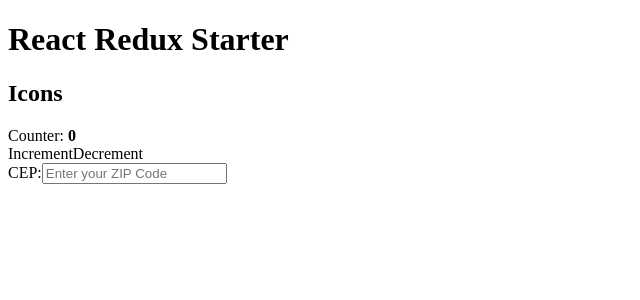
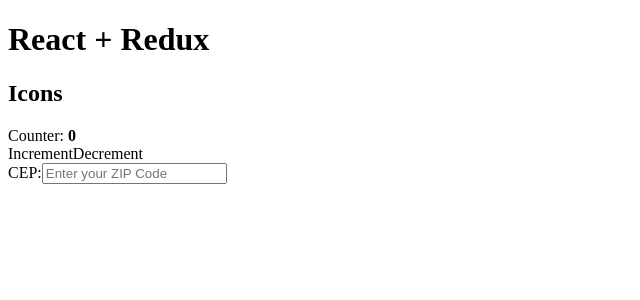
Before and after one commit to victorfreitas/example-react-redux, a React app: page / in a window 1280 px wide. Shown: the top 300 px of the page, without its empty margins (0-640 px from the left). Built offline with nearby package versions, Linux system fonts and the light colour scheme; the HTML template or start-up script is replaced by a standard one.

Commit message:
Update page title

```diff
--- a/src/components/App/index.jsx
+++ b/src/components/App/index.jsx
@@ -13,7 +13,7 @@
 		return (
 			<div className="container">
 				<h1 className="title">
-					React Redux Starter
+					React + Redux
 				</h1>
         <Icons />
 				<Counter />
```
Also changed, not shown: 2 other files (tests, documents, lock files or other folders).
